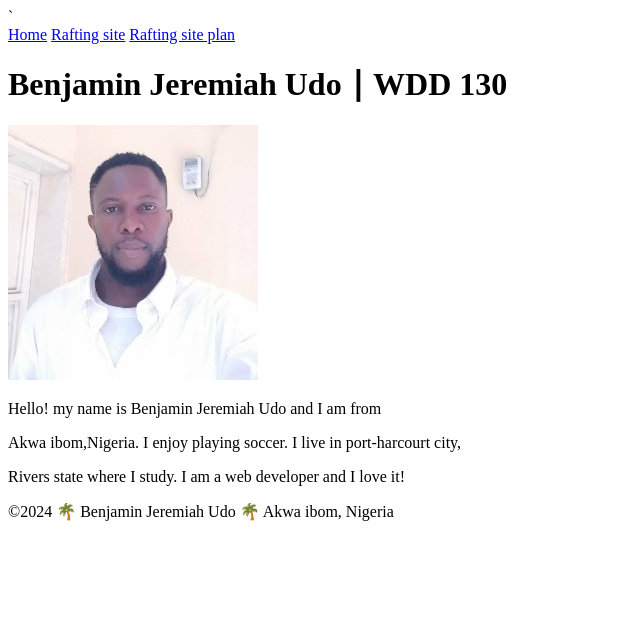
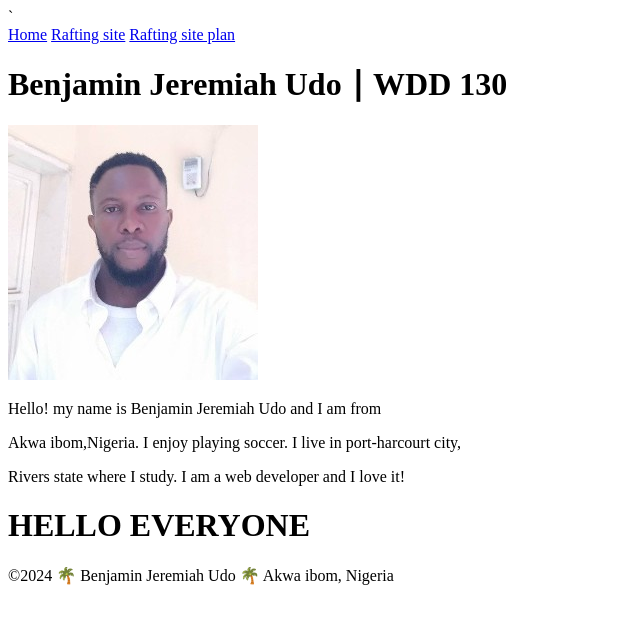
Before and after one commit to jereben1/wdd130, a plain HTML site: page index.html in a window 1280 px wide. Shown: the whole page, without its empty margins (0-640 px from the left). Drawn offline with Linux system fonts and the light colour scheme.

Commit message:
testing the git messages

```diff
--- a/index.html
+++ b/index.html
@@ -20,6 +20,7 @@
             <P>Hello! my name is Benjamin Jeremiah Udo and I am from</P>
             <P>Akwa ibom,Nigeria. I enjoy playing soccer. I live in port-harcourt city,</P>
             <P>Rivers state where I study. I am a web developer and I love it!</P>
+            <h1>HELLO EVERYONE</h1>
         </main>
         <footer>
             <p>©2024 🌴 Benjamin Jeremiah Udo 🌴 Akwa ibom, Nigeria</p>
```
